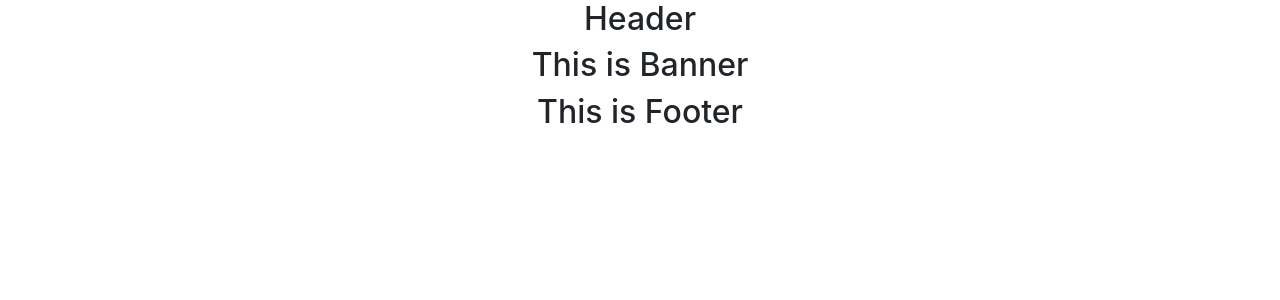
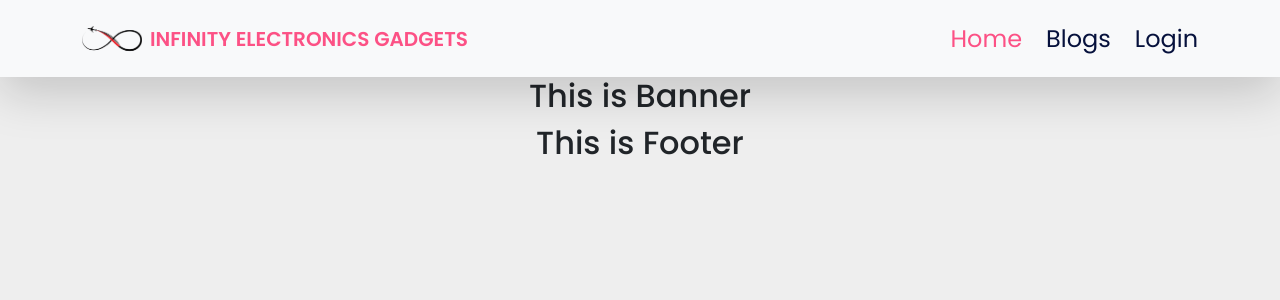
Before and after one commit to rokib97/infinity-electronics-gadget-client, a React (Create React App) app: page / in a window 1280 px wide. Shown: the top 300 px of the page. Built offline with nearby package versions, Linux system fonts and the light colour scheme.

Commit message:
added navbar with active route

```diff
--- a/src/Pages/Shared/Header/Header.css
+++ b/src/Pages/Shared/Header/Header.css
@@ -0,0 +1,25 @@
+.active-link {
+  text-decoration: none;
+  font-size: 24px;
+  margin-left: 24px;
+  transition: color ease-in-out 300ms;
+  color: #fc5185;
+  font-weight: 400;
+}
+.navbar-color a:hover {
+  color: #06113c;
+}
+
+.link {
+  color: #06113c;
+  text-decoration: none;
+  font-size: 24px;
+  margin-left: 24px;
+  transition: color ease-in-out 300ms;
+}
+.link:hover {
+  color: #fc5185;
+}
+.header-title {
+  color: #fc5185 !important;
+}
--- a/src/Pages/Shared/Header/Header.js
+++ b/src/Pages/Shared/Header/Header.js
@@ -1,10 +1,63 @@
 import React from "react";
+import { Container, Nav, Navbar } from "react-bootstrap";
+import { Link, NavLink } from "react-router-dom";
+import logo from "../../../Images/banner-logo.png";
+import "./Header.css";
 
 const Header = () => {
   return (
-    <div>
-      <h2>Header</h2>
-    </div>
+    <>
+      <Navbar
+        collapseOnSelect
+        expand="lg"
+        bg="light"
+        sticky="top"
+        className="shadow-lg"
+        variant="light"
+      >
+        <Container>
+          <NavLink to="/">
+            <img width={60} src={logo} alt="" />
+          </NavLink>
+          <Navbar.Brand
+            as={Link}
+            to="/"
+            className="ms-2 title fw-bolder header-title"
+          >
+            INFINITY ELECTRONICS GADGETS
+          </Navbar.Brand>
+          <Navbar.Toggle aria-controls="responsive-navbar-nav" />
+          <Navbar.Collapse id="responsive-navbar-nav">
+            <Nav className="ms-auto navbar-color">
+              <NavLink
+                className={({ isActive }) =>
+                  isActive ? "active-link" : "link"
+                }
+                to={"/"}
+              >
+                Home
+              </NavLink>
+              <NavLink
+                className={({ isActive }) =>
+                  isActive ? "active-link" : "link"
+                }
+                to={"/blogs"}
+              >
+                Blogs
+              </NavLink>
+              <NavLink
+                className={({ isActive }) =>
+                  isActive ? "active-link" : "link"
+                }
+                to={"/login"}
+              >
+                Login
+              </NavLink>
+            </Nav>
+          </Navbar.Collapse>
+        </Container>
+      </Navbar>
+    </>
   );
 };
 
--- a/src/index.css
+++ b/src/index.css
@@ -1,13 +1,11 @@
+@import url("https://fonts.googleapis.com/css2?family=Poppins:wght@400;500;600&display=swap");
 body {
   margin: 0;
-  font-family: -apple-system, BlinkMacSystemFont, 'Segoe UI', 'Roboto', 'Oxygen',
-    'Ubuntu', 'Cantarell', 'Fira Sans', 'Droid Sans', 'Helvetica Neue',
-    sans-serif;
-  -webkit-font-smoothing: antialiased;
-  -moz-osx-font-smoothing: grayscale;
+  font-family: "Poppins", sans-serif;
+  background-color: #eeeeee;
 }
 
 code {
-  font-family: source-code-pro, Menlo, Monaco, Consolas, 'Courier New',
+  font-family: source-code-pro, Menlo, Monaco, Consolas, "Courier New",
     monospace;
 }
```
Also changed, not shown: src/Images/banner-logo.png (added).
